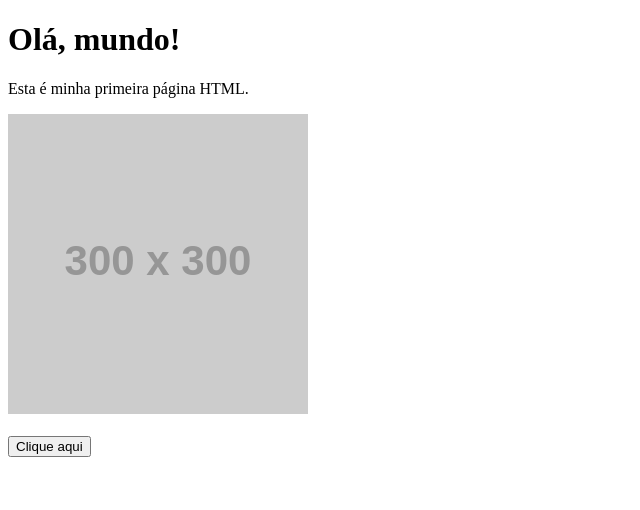
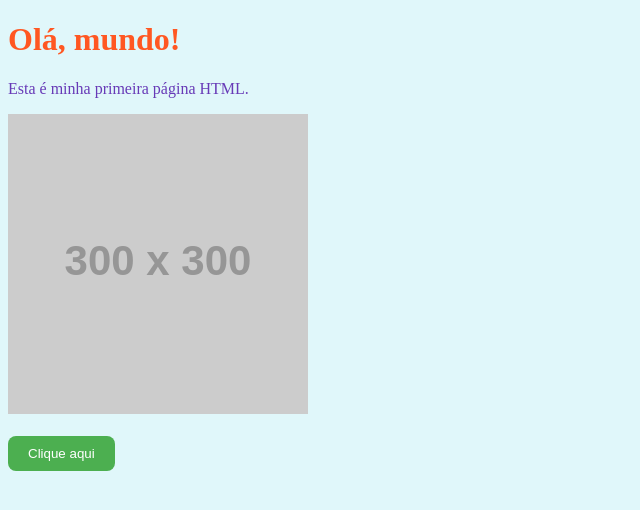
Before and after one commit to AdielCarvalho/frontend, a plain HTML site: page index.html in a window 1280 px wide. Shown: the whole page, without its empty margins (0-640 px from the left). Drawn offline with Linux system fonts and the light colour scheme; placeholder pictures from the web are drawn by us.

Commit message:
adicionando estilizacao

```diff
--- a/index.html
+++ b/index.html
@@ -5,6 +5,36 @@
     <meta charset="UTF-8">
     <meta name="viewport" content="width=device-width, initial-scale=1.0">
     <title>Minha Primeira Página</title>
+
+
+<style>
+    body {
+        background-color: #e0f7fa;
+        color: #333333;
+    }
+
+    h1 {
+        color: #ff5722;
+    }
+
+    p {
+        color: #673ab7;
+    }
+
+    button {
+        background-color: #4caf50;
+        color: white;
+        border: none;
+        padding: 10px 20px;
+        border-radius: 8px;
+        cursor: pointer;
+    }
+
+    button:hover {
+        background-color: #2e7d32;
+    }
+</style>
+
 </head>
 <body>
 
```
